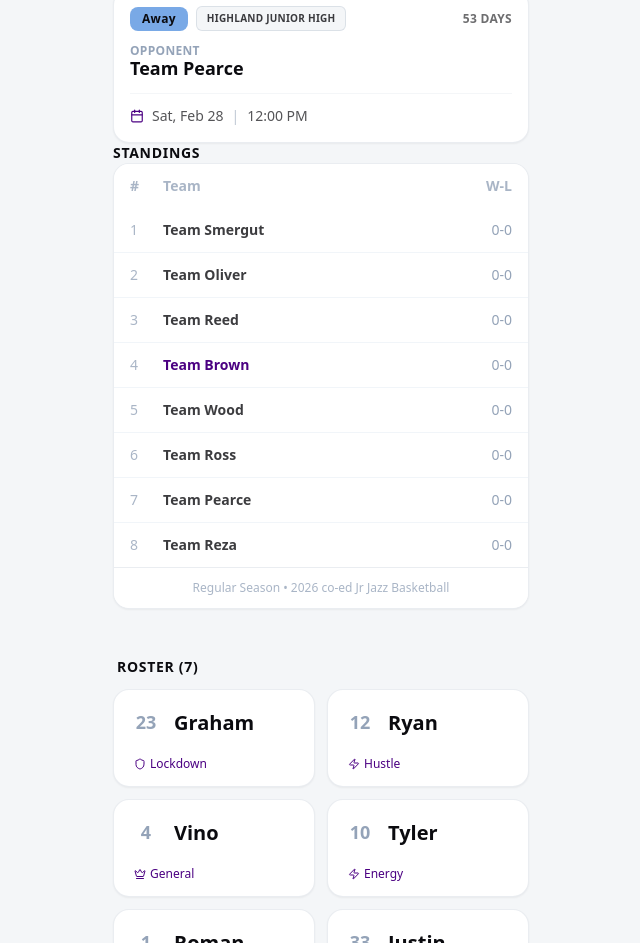
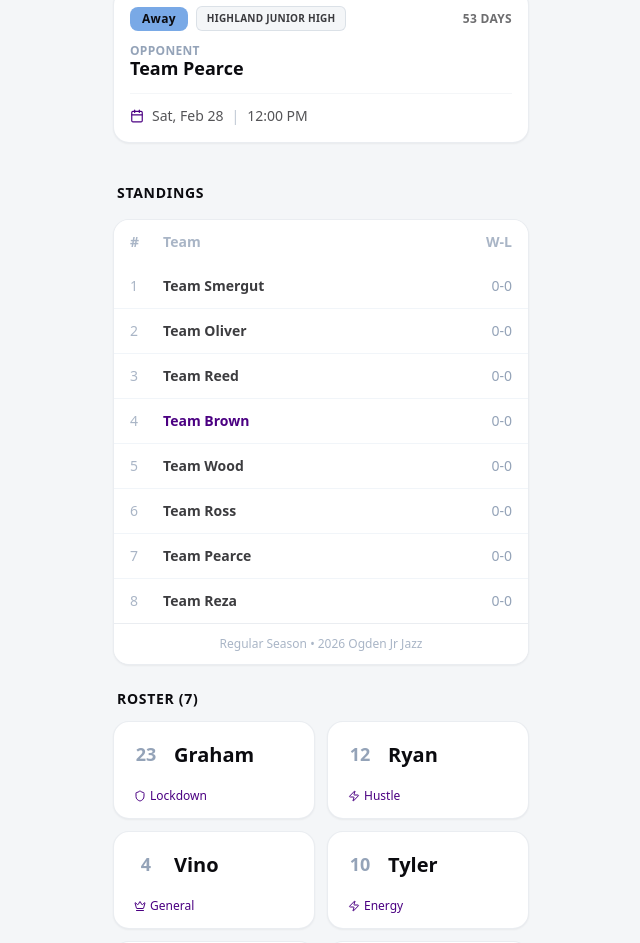
Before and after one commit to browningtons/youth-sports-app, a React (Vite) app: page / in a window 1280 px wide. Shown: the part 1320-2263 px from the top of the page, without its empty margins (319-959 px from the left). Built offline with nearby package versions, Linux system fonts and the light colour scheme; the HTML template or start-up script is replaced by a standard one.

Commit message:
spacing updates

```diff
--- a/src/App.jsx
+++ b/src/App.jsx
@@ -639,8 +639,12 @@ const RosterSection = ({ players, isCoach, onUpdateRole }) => {
 };
 
 const StandingsSection = ({ standings, teamName }) => (
-  <div className="mb-6">
-    <h3 className="text-sm font-black text-jazz-black uppercase tracking-wider text-left">Standings</h3>
+  <div className="mt-10 -mx-4 md:mx-0">
+    <div className="px-4 md:px-1 mb-4">
+      <h3 className="text-sm font-black text-jazz-black uppercase tracking-wider text-left">
+        Standings
+      </h3>
+    </div>
     <Card className="overflow-hidden">
       <table className="w-full text-sm text-left">
         <thead className="bg-jazz-paper text-jazz-muted/80 font-medium">
@@ -667,7 +671,7 @@ const StandingsSection = ({ standings, teamName }) => (
         </tbody>
       </table>
       <div className="bg-jazz-paper p-3 text-center border-t border-jazz-muted/20">
-        <p className="text-xs text-jazz-muted/80">Regular Season • 2026 co-ed Jr Jazz Basketball</p>
+        <p className="text-xs text-jazz-muted/80">Regular Season • 2026 Ogden Jr Jazz</p>
       </div>
     </Card>
   </div>
```
